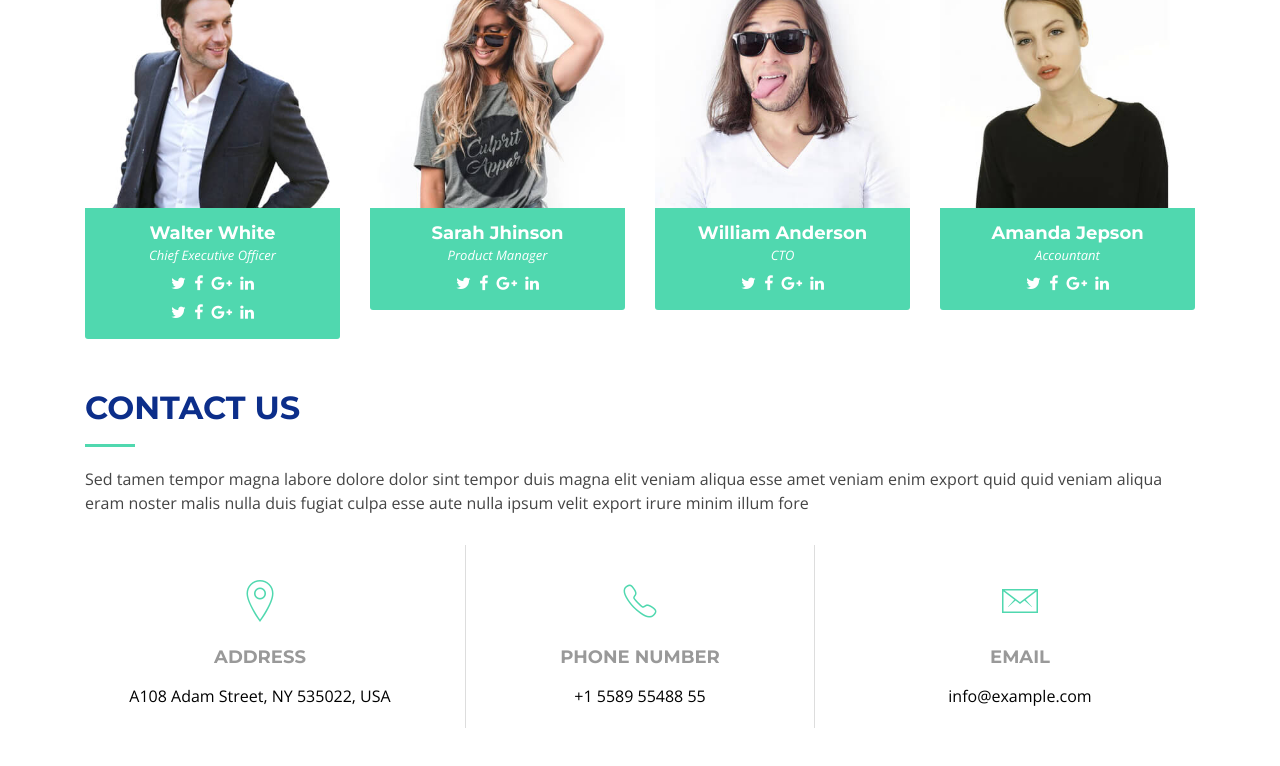
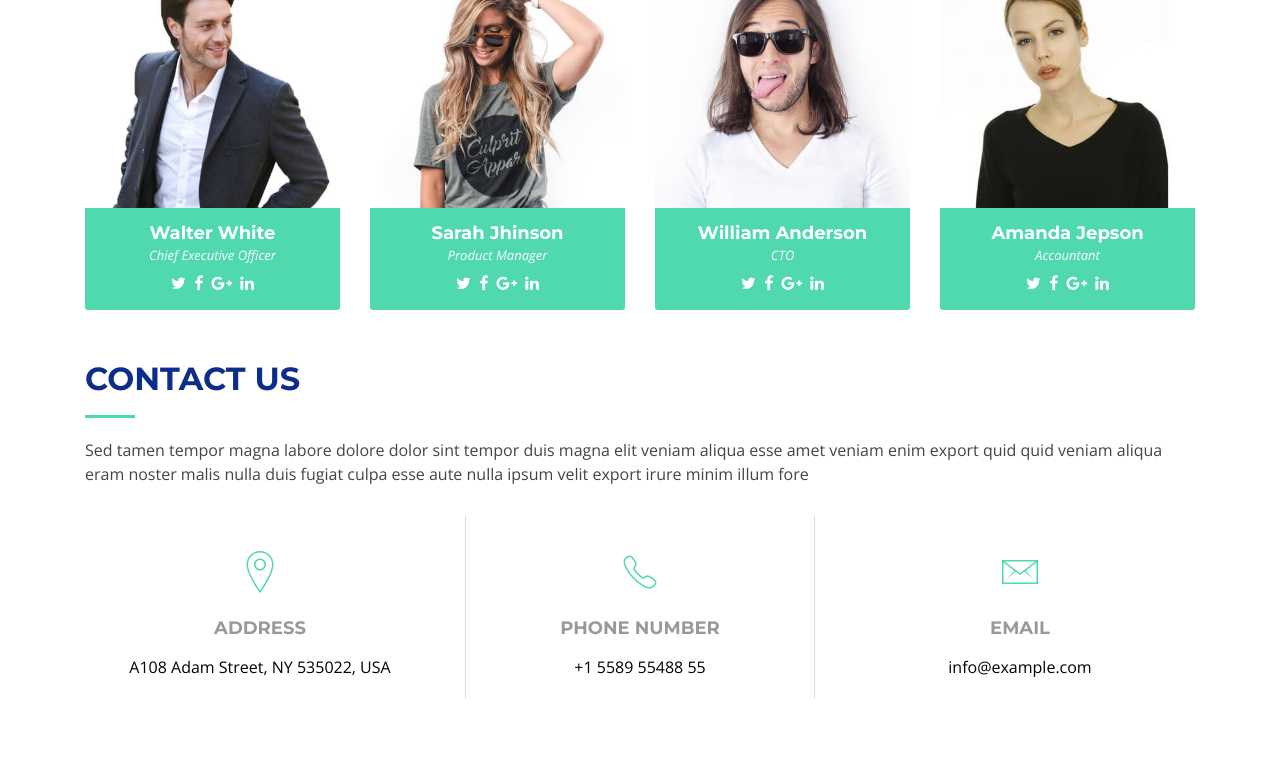
Before and after one commit to abody114/testrepo, a plain HTML site: page index.html in a window 1280 px wide. Shown: the part 3779-4545 px from the top of the page. Drawn offline with nearby package versions, Linux system fonts and the light colour scheme; grey boxes are pictures that could not be loaded; files whose address does not match are found by name.

Commit message:
the web has fixed

```diff
--- a/index.html
+++ b/index.html
@@ -431,12 +431,6 @@
                   <a href=""><i class="fa fa-google-plus"></i></a>
                   <a href=""><i class="fa fa-linkedin"></i></a>
                 </div>
-  		<div class="social">
-                  <a href=""><i class="fa fa-twitter"></i></a>
-                  <a href=""><i class="fa fa-facebook"></i></a>
-                  <a href=""><i class="fa fa-google-plus"></i></a>
-                  <a href=""><i class="fa fa-linkedin"></i></a>
-                </div>
               </div>
             </div>
           </div>
```
